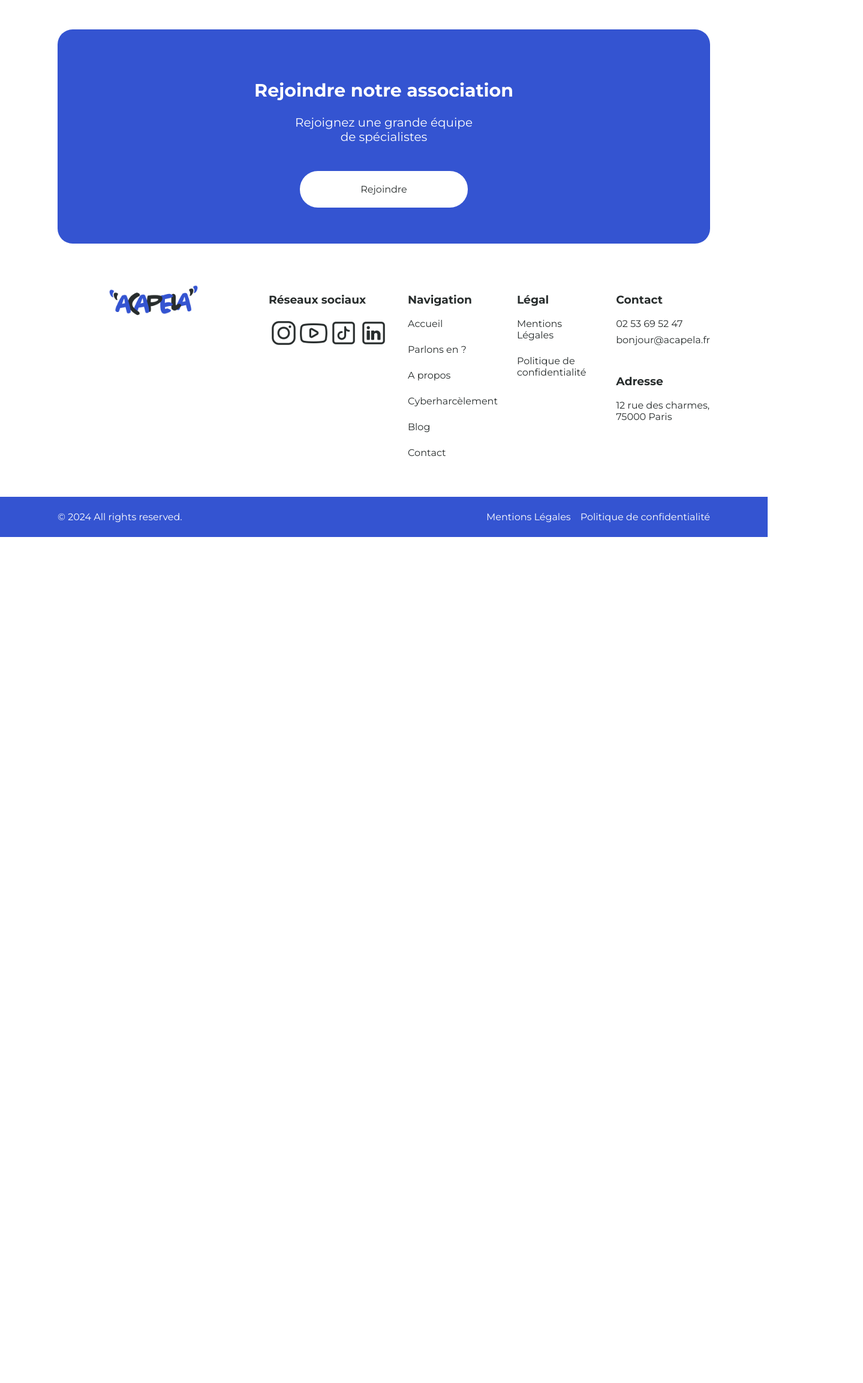
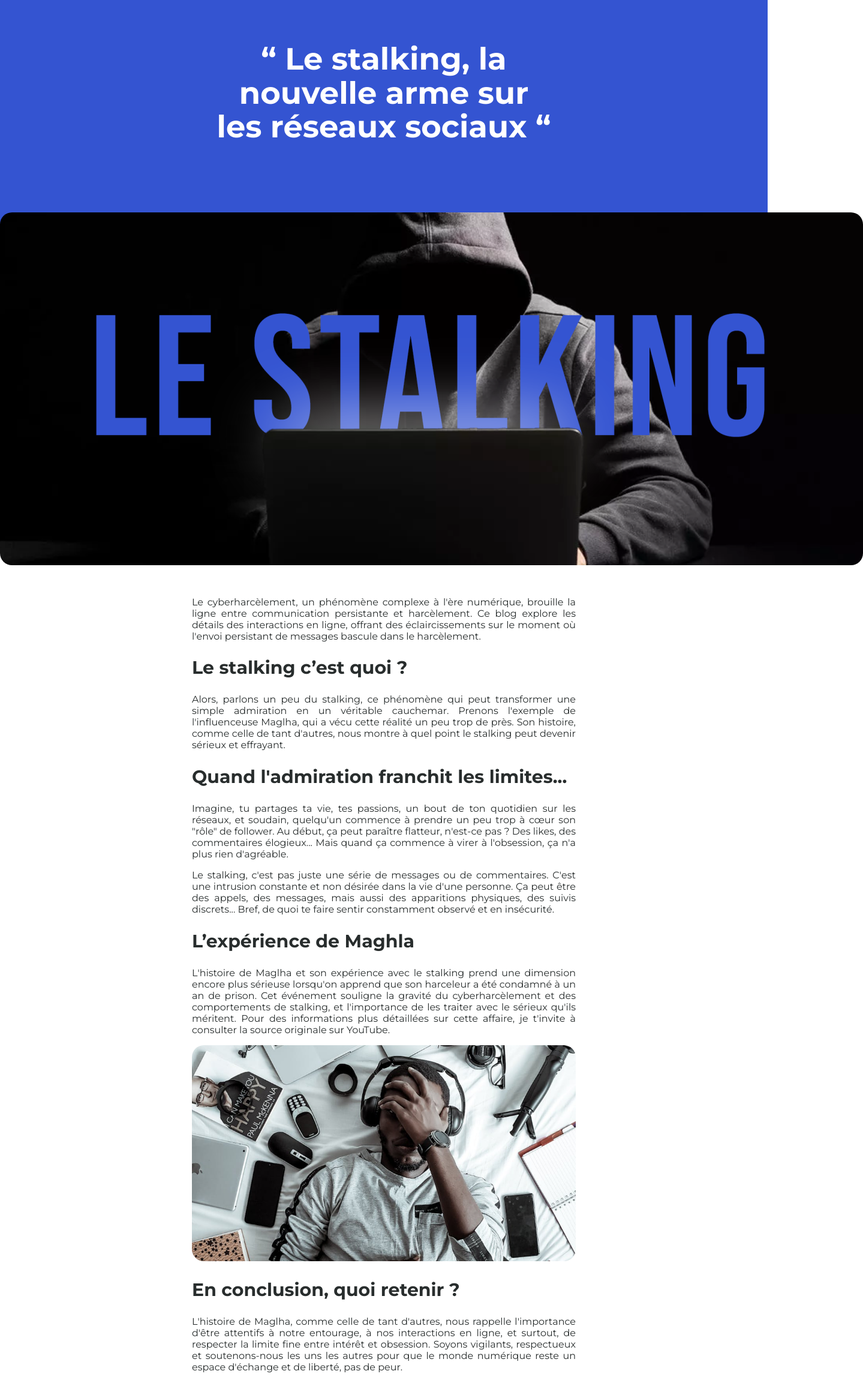
Before and after one commit to matheoftne/acapella, a Vue app: page /article in a window 1280 px wide. Shown: the part 240-2545 px from the top of the page at 60% size, 1439 px wide, since content can reach past the window. Before the commit the page ends 1135 px from the top, so only its background shows below. Built offline with nearby package versions, Linux system fonts and the light colour scheme.

Commit message:
article blog + quick global h2 fix

```diff
--- /dev/null
+++ b/src/components/Article.vue
@@ -0,0 +1,95 @@
+<script setup>
+
+  import { ref } from 'vue';
+
+
+</script>
+
+<template>
+
+    <div class="article-header">
+        <h1>“ Le stalking, la nouvelle arme sur les réseaux sociaux “</h1>
+    </div>
+
+    <img class="article-thumbnail" src="/article-thumbnail-stalking.png" alt="Le stalking, la nouvelle arme sur les réseaux sociaux">
+
+    <div class="article-content">
+
+        <p>Le cyberharcèlement, un phénomène complexe à l'ère numérique, brouille la ligne entre communication persistante et harcèlement. Ce blog explore les détails des interactions en ligne, offrant des éclaircissements sur le moment où l'envoi persistant de messages bascule dans le harcèlement.</p>
+
+        <h2>Le stalking c’est quoi ?</h2>
+
+        <p>Alors, parlons un peu du stalking, ce phénomène qui peut transformer une simple admiration en un véritable cauchemar. Prenons l'exemple de l'influenceuse Maglha, qui a vécu cette réalité un peu trop de près. Son histoire, comme celle de tant d'autres, nous montre à quel point le stalking peut devenir sérieux et effrayant.</p>
+
+        <h2>Quand l'admiration franchit les limites...</h2>
+
+        <p>Imagine, tu partages ta vie, tes passions, un bout de ton quotidien sur les réseaux, et soudain, quelqu'un commence à prendre un peu trop à cœur son "rôle" de follower. Au début, ça peut paraître flatteur, n'est-ce pas ? Des likes, des commentaires élogieux... Mais quand ça commence à virer à l'obsession, ça n'a plus rien d'agréable.</p>
+
+        <p>Le stalking, c'est pas juste une série de messages ou de commentaires. C'est une intrusion constante et non désirée dans la vie d'une personne. Ça peut être des appels, des messages, mais aussi des apparitions physiques, des suivis discrets... Bref, de quoi te faire sentir constamment observé et en insécurité.</p>
+
+        <h2>L’expérience de Maghla</h2>
+
+        <p>L'histoire de Maglha et son expérience avec le stalking prend une dimension encore plus sérieuse lorsqu'on apprend que son harceleur a été condamné à un an de prison. Cet événement souligne la gravité du cyberharcèlement et des comportements de stalking, et l'importance de les traiter avec le sérieux qu'ils méritent. Pour des informations plus détaillées sur cette affaire, je t'invite à consulter la source originale sur YouTube.</p>
+
+        <img src="/article-content-image-stalking.png" alt="Le stalking, la nouvelle arme sur les réseaux sociaux">
+
+        <h2>En conclusion, quoi retenir ?</h2>
+
+        <p>L'histoire de Maglha, comme celle de tant d'autres, nous rappelle l'importance d'être attentifs à notre entourage, à nos interactions en ligne, et surtout, de respecter la limite fine entre intérêt et obsession. Soyons vigilants, respectueux et soutenons-nous les uns les autres pour que le monde numérique reste un espace d'échange et de liberté, pas de peur.</p>
+
+        <p>Et toi, comment perçois-tu cette réalité du stalking ? As-tu des conseils, des expériences à partager pour aider ceux qui pourraient se trouver dans cette situation ? Partageons ensemble pour un internet plus sûr.</p>
+
+        <span class="article-details">Ecrit par Elise Bronsout le 20/03/2024</span>
+
+    </div>
+
+
+</template>
+
+<style scoped>
+
+    .article-header {
+        background-color: #3454D1;
+        position: relative;
+        inset: auto;
+        text-align: left;
+        padding: 9rem 0 15rem 0;
+        color: white;
+        text-wrap: balance;
+
+        & h1 {
+            width: 50%;
+            margin-inline: auto;
+            text-align: center;
+            text-wrap: balance;
+        }
+
+    }
+
+    .article-thumbnail {
+        position: relative;
+        top: -10rem;
+        border-radius: 20px;
+    }
+
+    .article-content {
+        width: 50%;
+        margin-inline: auto;
+        text-align: justify;
+        position: relative;
+        top: -8rem;
+
+        & img {
+            width: 100%;
+            border-radius: 20px;
+        }
+
+        & .article-details {
+            font-size: 14px;
+            color: #6E6E6E;
+        }
+
+
+    }
+
+</style>
--- a/src/components/Blog.vue
+++ b/src/components/Blog.vue
@@ -76,7 +76,7 @@
                     <img class="thumbnail" :src="article.thumbnail" :alt="`Image pour ${article.title}`">
                     <h3>“{{ article.title }}“</h3>
                     <p>{{ article.excerpt }}</p>
-                    <router-link to="/" class="read-article">Lire l'article <img src="/right-arrow.svg" alt="Lire l'article"> </router-link>
+                    <router-link to="/article" class="read-article">Lire l'article <img src="/right-arrow.svg" alt="Lire l'article"> </router-link>
                 </div>
             </div>
         </div>
@@ -109,6 +109,11 @@
         color: white;
         margin-bottom: 5rem;
         text-wrap: balance;
+    }
+
+    h2 {
+        font-size: 1.875em;
+        font-weight: 700;
     }
 
     .articles-grid {
--- a/src/router/index.js
+++ b/src/router/index.js
@@ -4,6 +4,7 @@ import ChatPro from '../components/Chat/Conversation.vue';
 import Quiz from '../components/Quiz.vue';
 import NotFound from '../views/NotFound.vue';
 import Blog from '../components/Blog.vue';
+import Article from '../components/Article.vue';
 
 const routes = [
     {
@@ -41,6 +42,13 @@ const routes = [
         meta: {
             title: 'Blog'
         }
+    }, {
+        name: 'Article',
+        path: '/article',
+        component: Article,
+        meta: {
+            title: 'Article'
+        }
     }
 ];
 
--- a/src/style.css
+++ b/src/style.css
@@ -47,11 +47,6 @@ h2 {
   font-weight: 700;
 }
 
-h2 {
-  font-size: 3.2em;
-  line-height: 1.1;
-}
-
 .pad-base {
   padding: 2em 6em;
 
--- a/src/views/Home.vue
+++ b/src/views/Home.vue
@@ -13,5 +13,8 @@ import LastVidsContainer from '../components/LastVidsContainer.vue';
 </template>
 
 <style scoped>
-
+    h2 {
+        font-size: 3.2em;
+        line-height: 1.1;
+    }
 </style>
```
Also changed, not shown: public/article-content-image-stalking.png (added), public/article-thumbnail-stalking.png (added).
